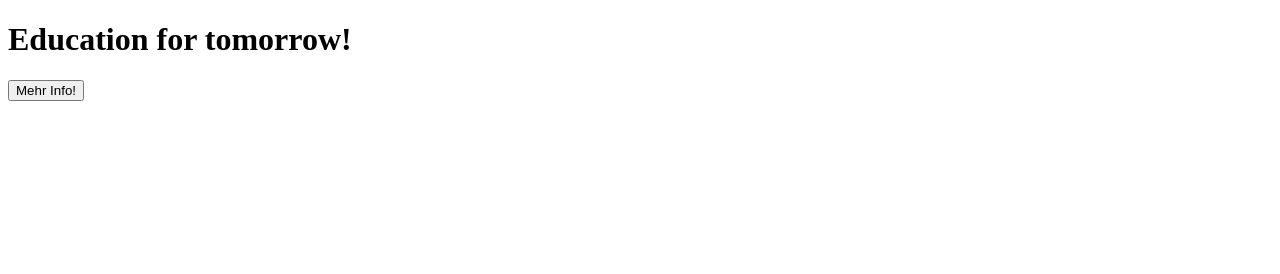
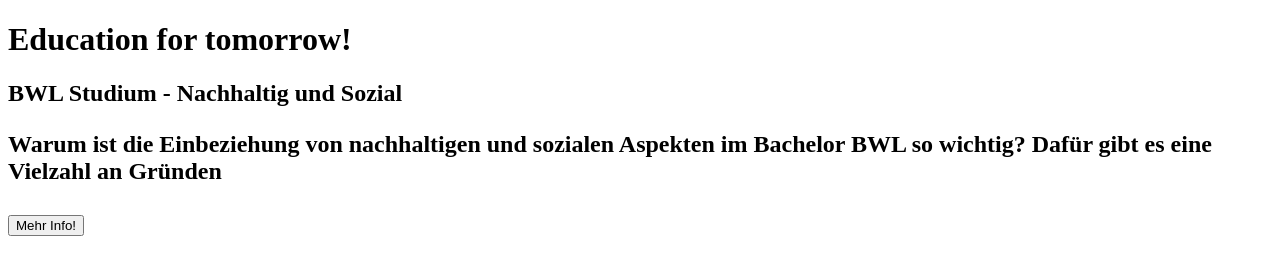
Before and after one commit to Janne219/Jannes-Website, a plain HTML site: page index.html in a window 1280 px wide. Drawn offline with Linux system fonts and the light colour scheme.

Commit message:
Update Website

```diff
--- a/index.html
+++ b/index.html
@@ -8,6 +8,9 @@
 </head>
 <body>
   <h1>Education for tomorrow!</h1>
+  <h2>BWL Studium - Nachhaltig und Sozial<h2>
+  <p> Warum ist die Einbeziehung von nachhaltigen und sozialen Aspekten im Bachelor BWL so wichtig?
+    Dafür gibt es eine Vielzahl an Gründen  </p>
   <button onclick="zeigeInfo()">Mehr Info!</button>
   <div id="info" style="display: none;">
     <p>Hier sind mehr Informationen...</p>
```
